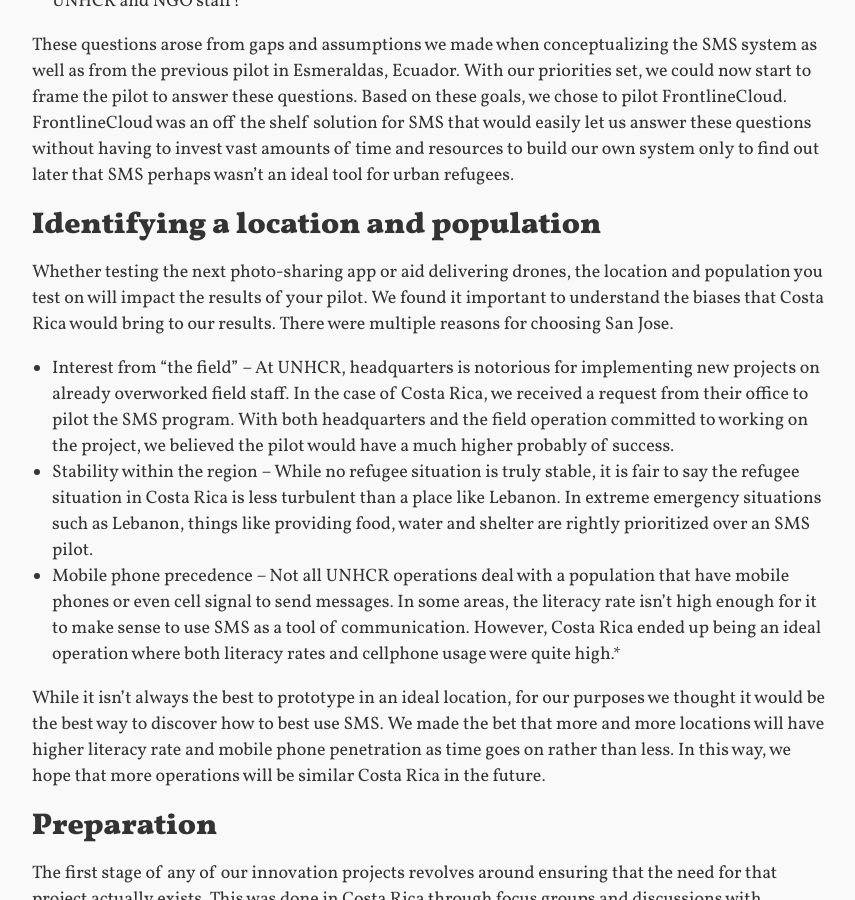
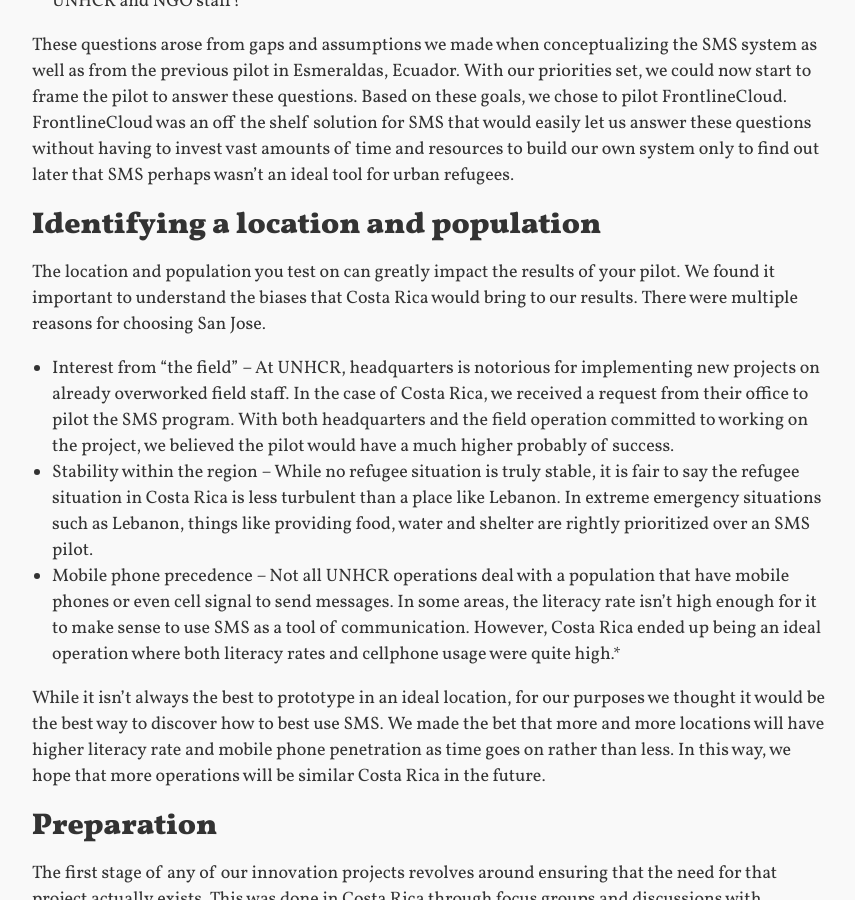
Before and after one commit to benrudolph/ascend.report, a Jekyll site: the page built from index.md, in a window 1280 px wide and 900 px high, scrolled down 1727 px. Shown: the whole window, without its empty margins (73-928 px from the left). Built offline with Jekyll 4.4.1, drawn with Linux system fonts in a browser that asks for light colours; Markdown is read by kramdown in place of the engine named in the settings; comment, search, counter and statistics services are not loaded.

Commit message:
Tiny sentence change

```diff
--- a/index.md
+++ b/index.md
@@ -26,7 +26,7 @@
 
 ## Identifying a location and population
 
-Whether testing the next photo-sharing app or aid delivering drones, the location and population you test on will impact the results of your pilot. We found it important to understand the biases that Costa Rica would bring to our results. There were multiple reasons for choosing San Jose.
+The location and population you test on can greatly impact the results of your pilot. We found it important to understand the biases that Costa Rica would bring to our results. There were multiple reasons for choosing San Jose.
 
 *	Interest from “the field” – At UNHCR, headquarters is notorious for implementing new projects on already overworked field staff. In the case of Costa Rica, we received a request from their office to pilot the SMS program.  With both headquarters and the field operation committed to working on the project, we believed the pilot would have a much higher probably of success.
 *	Stability within the region – While no refugee situation is truly stable, it is fair to say the refugee situation in Costa Rica is less turbulent than a place like Lebanon. In extreme emergency situations such as Lebanon, things like providing food, water and shelter are rightly prioritized over an SMS pilot.
```
